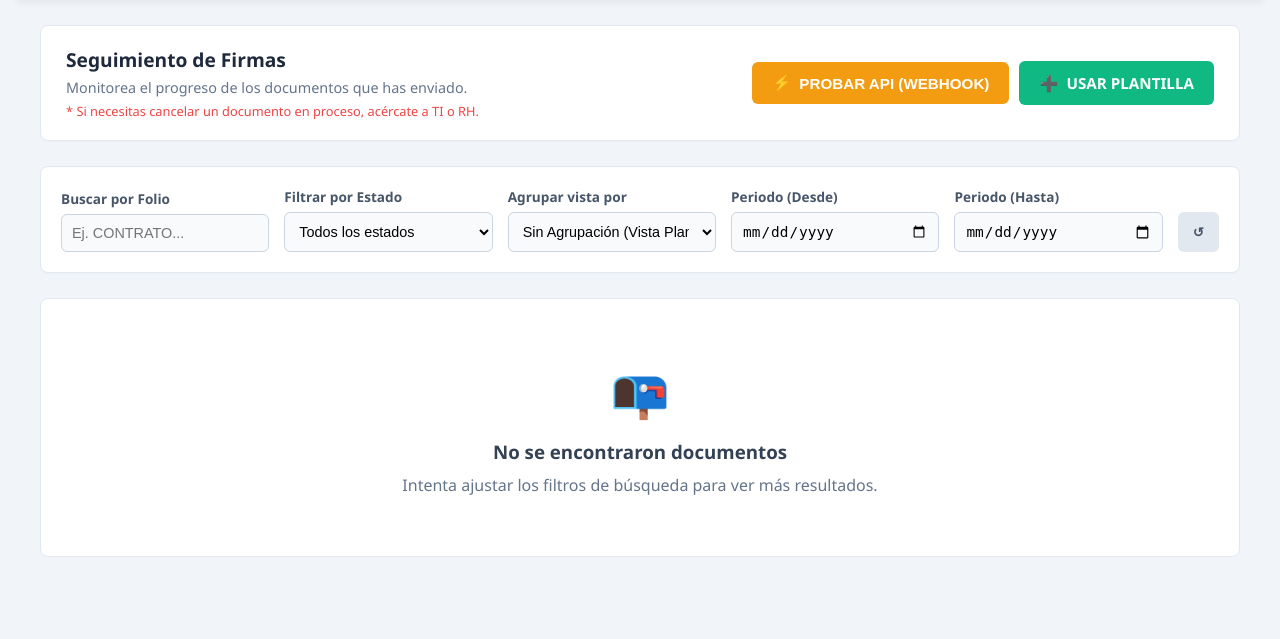
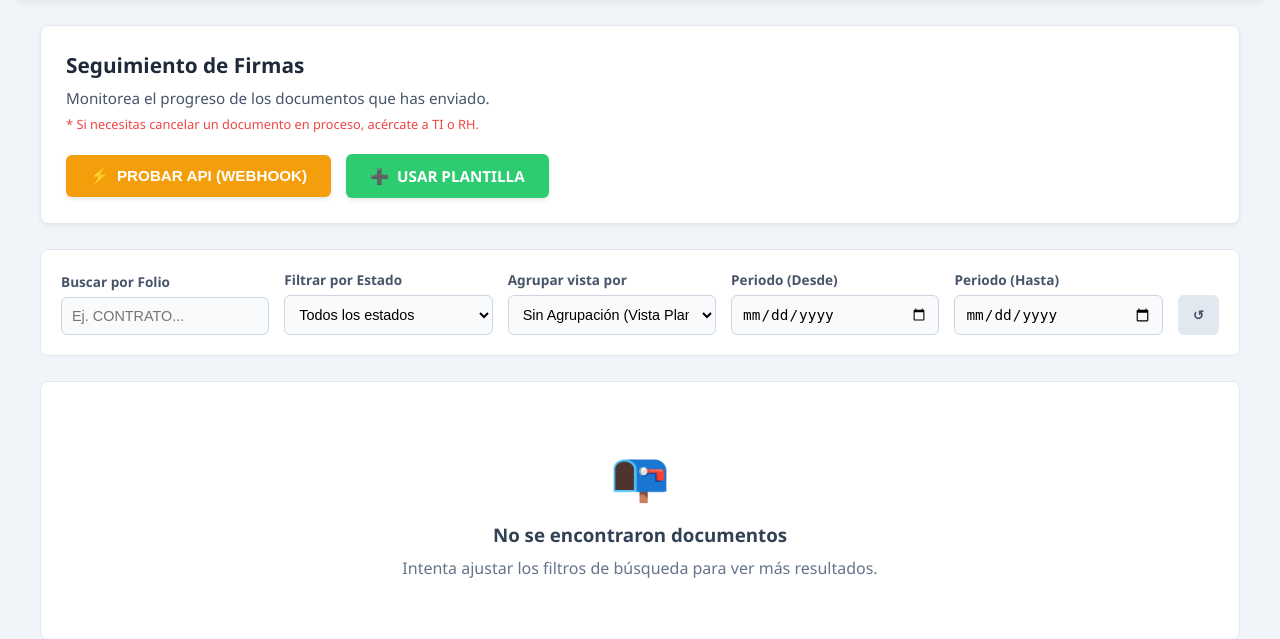
Before and after one commit to Raloy-Lubricantes-S-A-de-C-V/DEV108, a Django app: template motor_firmas/templates/motor_firmas/portal_dashboard.html in a window 1280 px wide. Shown: the part 93-732 px from the top of the page. Run offline with Django 3.2, Linux system fonts and the light colour scheme; the template is opened without the code that fills it, so the values that code supplies are empty.

Commit message:
[UPDATE] Cambios a firma

```diff
--- a/motor_firmas/templates/motor_firmas/portal_dashboard.html
+++ b/motor_firmas/templates/motor_firmas/portal_dashboard.html
@@ -35,13 +35,31 @@
 
         .container { max-width: 1200px; margin: auto; }
 
-        /* Barra de Acciones */
-        .actions-bar { display: flex; justify-content: space-between; align-items: center; margin-bottom: 25px; background: white; padding: 20px 25px; border-radius: 8px; box-shadow: 0 1px 3px rgba(0,0,0,0.02); border: 1px solid #e2e8f0; flex-wrap: wrap; gap: 15px;}
-        .actions-info h2 { margin: 0 0 5px 0; color: #1e293b; font-size: 1.2rem;}
-        .actions-info p { margin: 0; color: #64748b; font-size: 0.9rem;}
+        /* Barra de Acciones y Herramientas */
+        .actions-bar { display: flex; flex-direction: column; align-items: flex-start; margin-bottom: 25px; background: white; padding: 25px; border-radius: 8px; box-shadow: 0 2px 4px rgba(0,0,0,0.05); border: 1px solid #e2e8f0; gap: 20px;}
+        .actions-info h2 { margin: 0 0 8px 0; color: #1e293b; font-size: 1.3rem;}
+        .actions-info p { margin: 0; color: #475569; font-size: 0.95rem; line-height: 1.5;}
 
-        .btn-crear { background-color: #10b981; color: white; padding: 12px 20px; text-decoration: none; border-radius: 6px; font-weight: 600; font-size: 0.95rem; transition: background 0.2s; display: inline-flex; align-items: center; gap: 8px;}
-        .btn-crear:hover { background-color: #059669; }
+        /* Contenedor de Botones de Herramientas */
+        .tools-container { display: flex; gap: 15px; align-items: center; flex-wrap: wrap; width: 100%; }
+        .tool-btn {
+            display: inline-flex; align-items: center; gap: 8px;
+            padding: 12px 24px; text-decoration: none; border-radius: 6px;
+            font-weight: 700; font-size: 0.95rem; color: white; border: none; cursor: pointer;
+            transition: all 0.2s ease; box-shadow: 0 2px 4px rgba(0, 0, 0, 0.1);
+            text-transform: uppercase;
+        }
+        .tool-btn:hover { transform: translateY(-2px); box-shadow: 0 4px 8px rgba(0, 0, 0, 0.15); }
+        .tool-btn:active { transform: translateY(0); }
+
+        .tool-api { background-color: #f59e0b; }
+        .tool-api:hover { background-color: #d97706; }
+
+        .tool-pdf { background-color: #9b59b6; }
+        .tool-pdf:hover { background-color: #8e44ad; }
+
+        .tool-template { background-color: #2ecc71; }
+        .tool-template:hover { background-color: #27ae60; }
 
         /* Contenedor de Filtros */
         .filters-container { background: white; padding: 20px; border-radius: 8px; box-shadow: 0 1px 3px rgba(0,0,0,0.02); border: 1px solid #e2e8f0; margin-bottom: 25px; display: flex; gap: 15px; flex-wrap: wrap; align-items: flex-end; }
@@ -111,17 +129,18 @@
                 <p style="color: #ef4444; font-size: 0.8rem; margin-top: 5px;">* Si necesitas cancelar un documento en proceso, acércate a TI o RH.</p>
             </div>
 
-            <div style="display: flex; gap: 10px; align-items: center; flex-wrap: wrap;">
-                <button onclick="openApiTester()" class="btn-crear" style="background-color: #f39c12; border: none; cursor: pointer; color: white;">
+            <div class="tools-container">
+                <button onclick="openApiTester()" class="tool-btn tool-api">
                     <span>⚡</span> PROBAR API (WEBHOOK)
                 </button>
+
                 {% if tiene_carpeta_dominio %}
-                <a href="{% url 'portal_pdfs_usuario' %}" class="btn-crear" style="background-color: #8e44ad;">
+                <a href="{% url 'portal_pdfs_usuario' %}" class="tool-btn tool-pdf">
                     <span>📄</span> TRABAJAR PDF PARA FIRMA
                 </a>
                 {% endif %}
 
-                <a href="{% url 'portal_plantillas' %}" class="btn-crear">
+                <a href="{% url 'portal_plantillas' %}" class="tool-btn tool-template">
                     <span>➕</span> USAR PLANTILLA
                 </a>
             </div>
```
